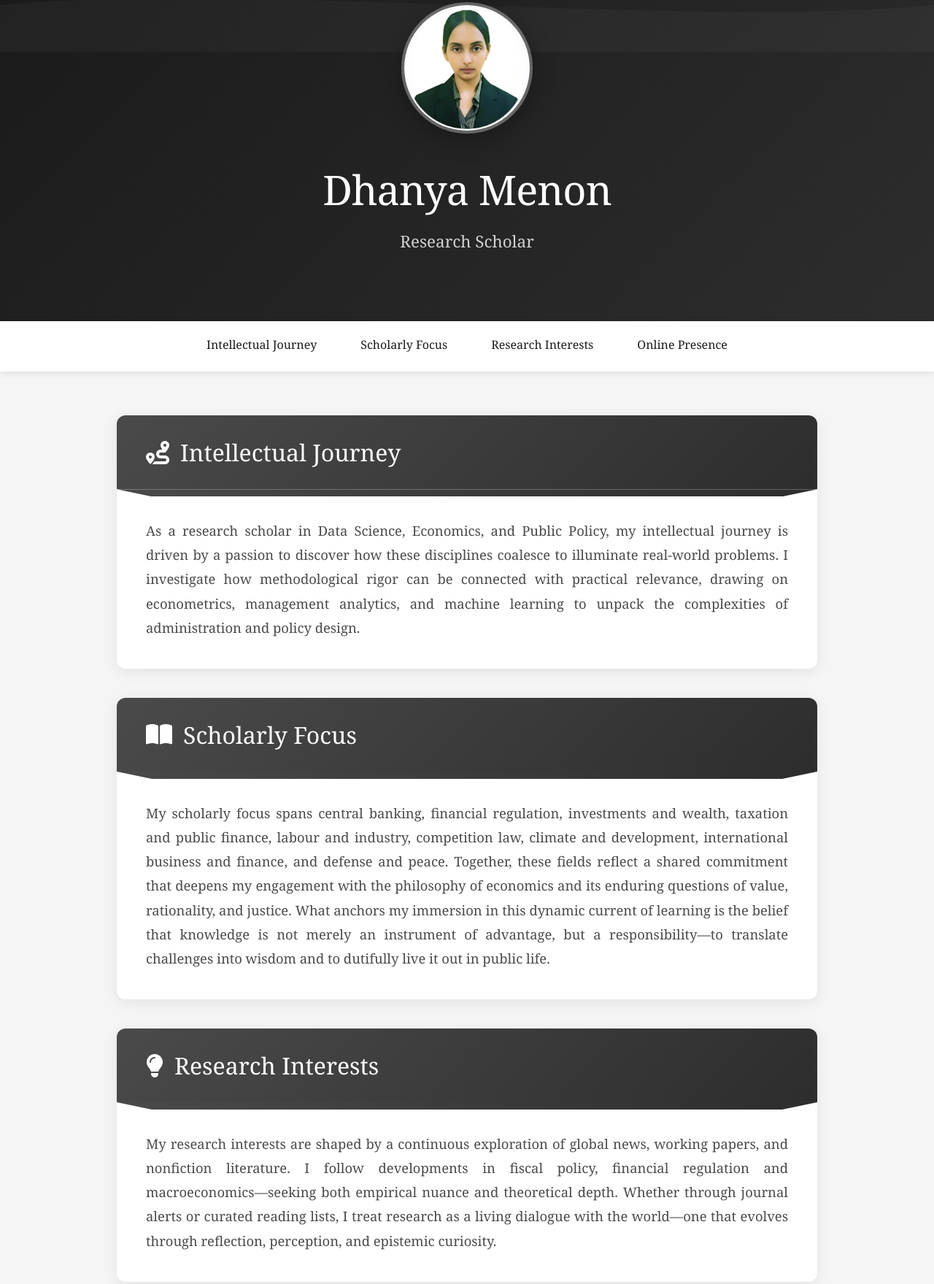
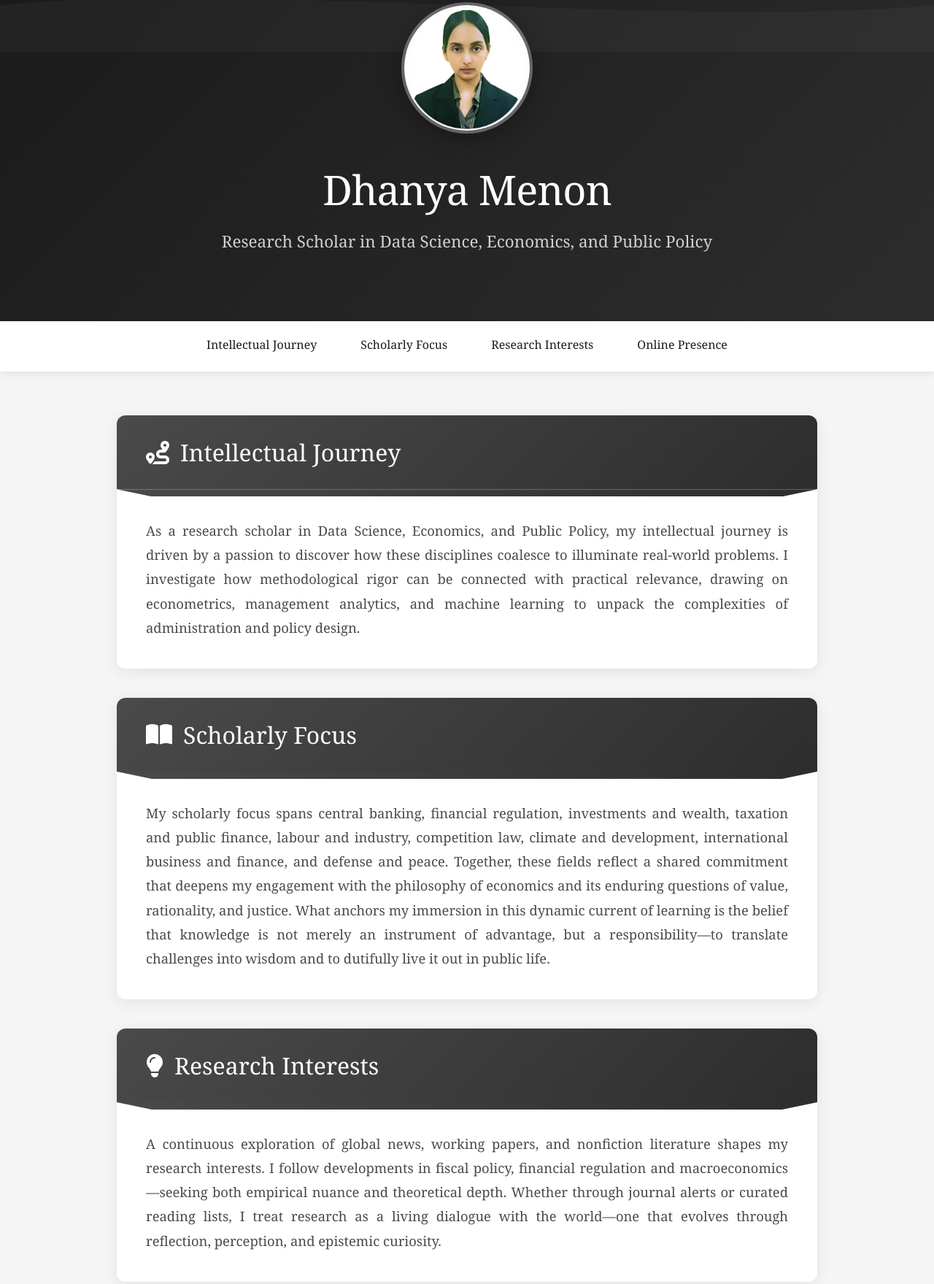
Before and after one commit to smtdhanyamenon/smtdhanyamenon.github.io, a plain HTML site: page index.html in a window 1280 px wide. Shown: the part 57-1816 px from the top of the page at 73% size. Drawn offline with Linux system fonts and the light colour scheme.

Commit message:
Update title and profile description in index.html

```diff
--- a/index.html
+++ b/index.html
@@ -3,7 +3,7 @@
 <head>
     <meta charset="UTF-8">
     <meta name="viewport" content="width=device-width, initial-scale=1.0">
-    <title>Dhanya Menon - Research Scholar</title>
+    <title>Dhanya Menon - Research Scholar in Data Science, Economics, and Public Policy</title>
     <link href="https://cdnjs.cloudflare.com/ajax/libs/font-awesome/6.4.2/css/all.min.css" rel="stylesheet">
     <style>
         * {
@@ -341,7 +341,7 @@
                     <img src="profile.jpg" alt="Dhanya Menon" class="profile-image">
                     <div class="profile-text">
                         <h1>Dhanya Menon</h1>
-                        <p class="title">Research Scholar</p>
+                        <p class="title">Research Scholar in Data Science, Economics, and Public Policy</p>
                     </div>
                 </div>
             </div>
@@ -391,7 +391,7 @@
                 </div>
                 <div class="section-content">
                     <p class="about-text">
-                        My research interests are shaped by a continuous exploration of global news, working papers, and nonfiction literature. I follow developments in fiscal policy, financial regulation and macroeconomics—seeking both empirical nuance and theoretical depth. Whether through journal alerts or curated reading lists, I treat research as a living dialogue with the world—one that evolves through reflection, perception, and epistemic curiosity.
+                        A continuous exploration of global news, working papers, and nonfiction literature shapes my research interests. I follow developments in fiscal policy, financial regulation and macroeconomics—seeking both empirical nuance and theoretical depth. Whether through journal alerts or curated reading lists, I treat research as a living dialogue with the world—one that evolves through reflection, perception, and epistemic curiosity.
                     </p>
                 </div>
             </section>
```
